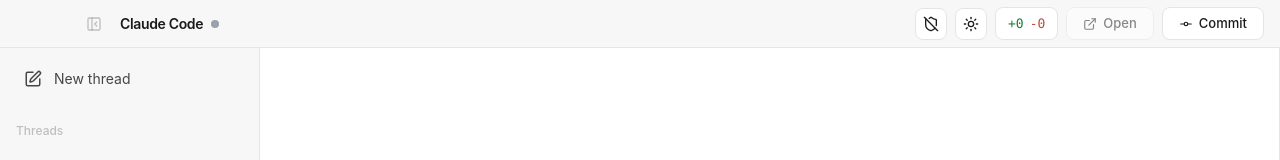
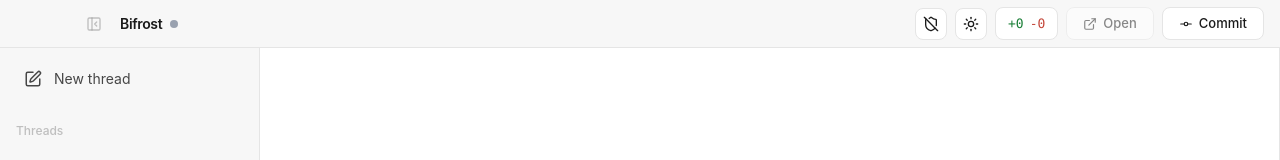
Before and after one commit to pyalwin/bifrost, a React (Vite) app: page / in a window 1280 px wide. Shown: the top 160 px of the page. Built offline with nearby package versions, Linux system fonts and the light colour scheme.

Commit message:
feat: rename project to Bifrost — the bridge between worlds

```diff
--- a/package.json
+++ b/package.json
@@ -1,7 +1,7 @@
 {
-  "name": "claude-code-ui",
+  "name": "bifrost",
   "version": "1.0.0",
-  "description": "An Electron application with React and TypeScript",
+  "description": "The bridge between worlds — a visual UI for Claude Code",
   "main": "./out/main/index.js",
   "author": "example.com",
   "homepage": "https://electron-vite.org",
--- a/src/main/index.ts
+++ b/src/main/index.ts
@@ -234,7 +234,7 @@ process.on('unhandledRejection', (reason) => {
 })
 
 app.whenReady().then(async () => {
-  electronApp.setAppUserModelId('com.electron')
+  electronApp.setAppUserModelId('com.bifrost')
 
   app.on('browser-window-created', (_, window) => {
     optimizer.watchWindowShortcuts(window)
--- a/src/renderer/src/features/start-screen/StartScreen.tsx
+++ b/src/renderer/src/features/start-screen/StartScreen.tsx
@@ -206,7 +206,7 @@ export function StartScreen({
           <div className="w-11 h-11 rounded-xl bg-primary/[0.06] flex items-center justify-center mx-auto mb-4">
             <Terminal className="w-5.5 h-5.5 text-primary/40" />
           </div>
-          <h1 className="text-xl font-semibold tracking-tight mb-1">Claude Code</h1>
+          <h1 className="text-xl font-semibold tracking-tight mb-1">Bifrost</h1>
           <p className="text-[13px] text-muted-foreground">Choose a project to get started</p>
         </div>
       </div>
--- a/src/renderer/src/features/title-bar/TitleBar.tsx
+++ b/src/renderer/src/features/title-bar/TitleBar.tsx
@@ -55,7 +55,7 @@ export function TitleBar({
       </button>
 
       <span className="font-semibold text-sm tracking-tight flex items-center gap-2">
-        Claude Code
+        Bifrost
         <span className={cn('w-2 h-2 rounded-full', stateColors[connectionState])} />
       </span>
 
```
